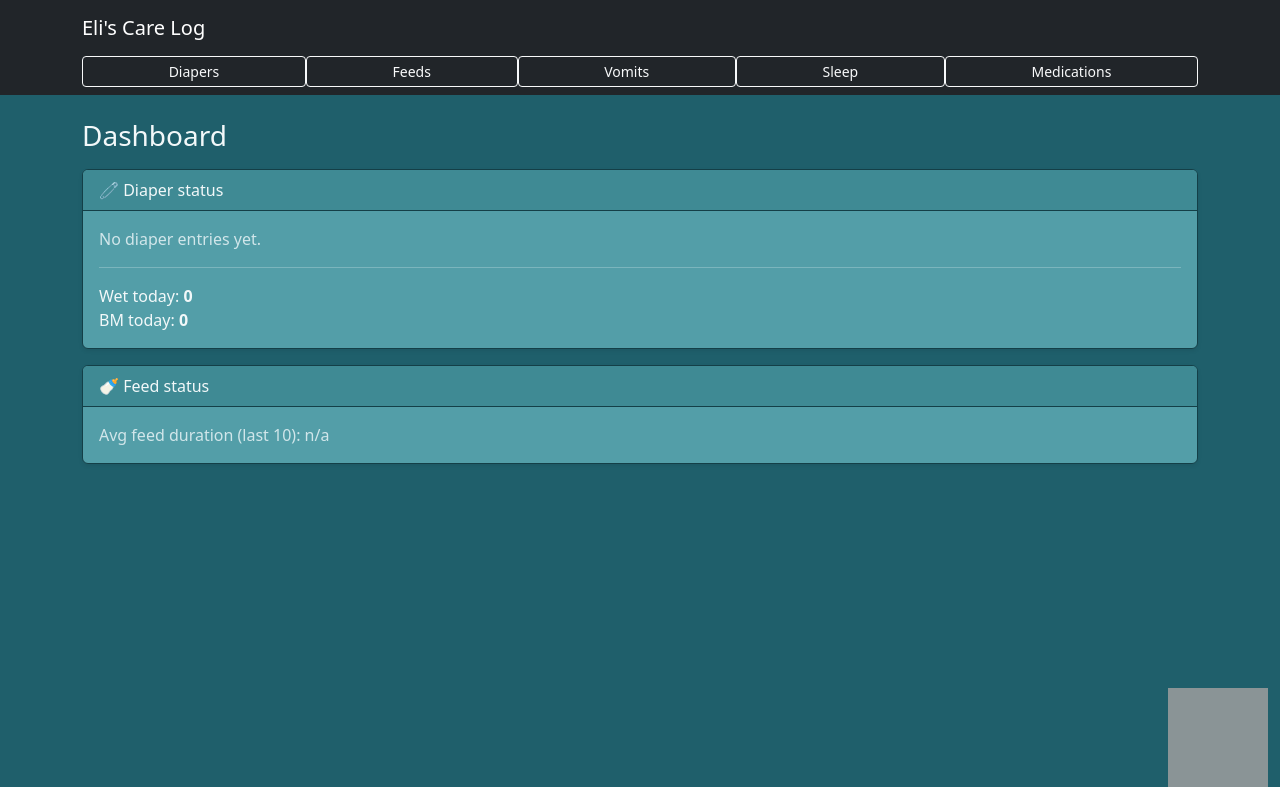
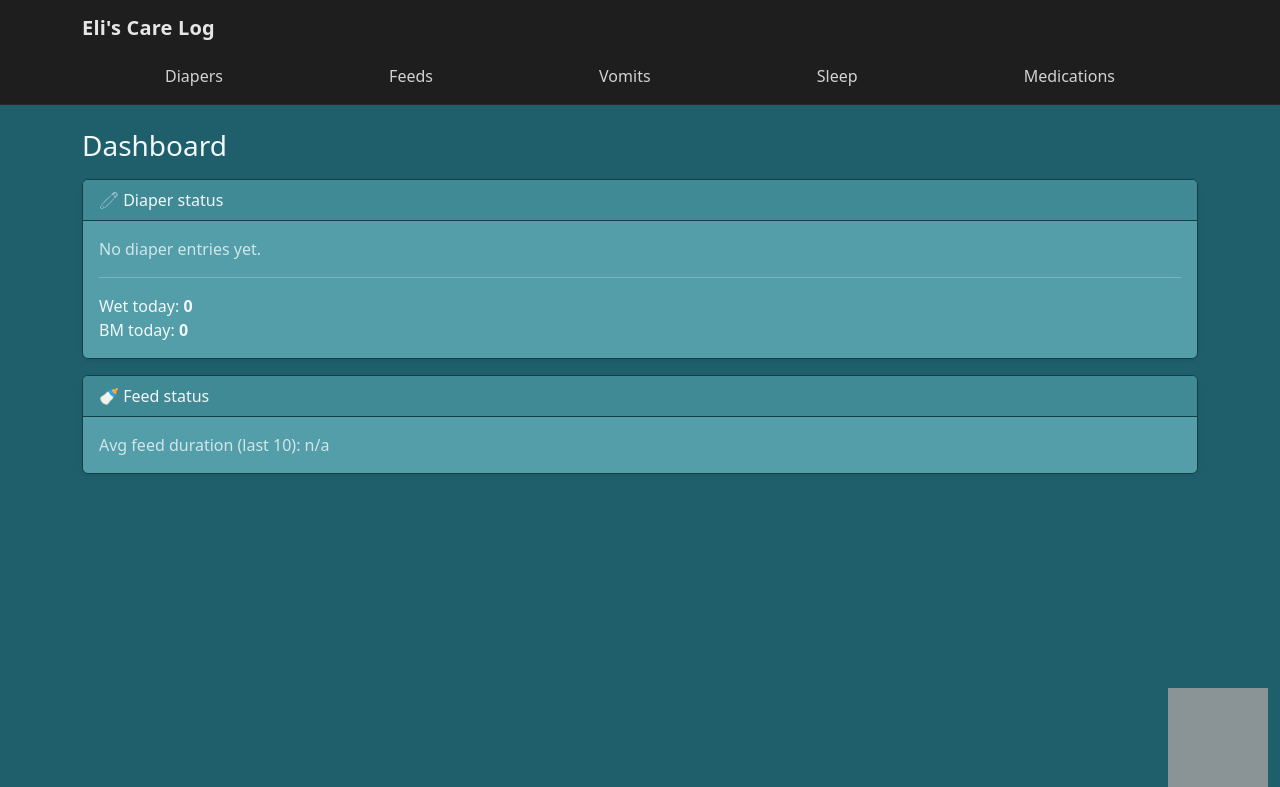
Before and after one commit to supersaiyoon/eli-care-log, a Flask app: page / in a window 1280 px wide. Shown: the top 787 px of the page. Run offline with Flask 3, Linux system fonts and the light colour scheme; data that the repository does not hold is empty; parts of the project's set-up code (start-up, migrations or seed data) failed here and were passed over; grey boxes are pictures that could not be loaded.

Commit message:
Improve navbar styling and active link appearance

```diff
--- a/templates/base.html
+++ b/templates/base.html
@@ -41,6 +41,51 @@
 
         {% if theme %}
         <style>
+            /* Navbar */
+            :root {
+                --nav-bg: #1e1e1e;
+                --nav-text: #e6e6e6;
+                --nav-text-muted: #bdbdbd;
+                --nav-accent: #e8dcc2;
+            }
+
+            .navbar {
+                background-color: var(--nav-bg);
+                border-bottom: 1px solid #2a2a2a;
+            }
+
+            .navbar .nav-link {
+                color: var(--nav-text);
+                opacity: 0.9;
+            }
+
+            .navbar .nav-link.active:hover {
+                background-color: #e0d2b3;
+                color: #1e1e1e;
+            }
+
+            .navbar .nav-link:hover {
+                color: var(--nav-text);
+                opacity: 1;
+            }
+
+            .navbar .nav-link.active {
+                background-color: #e8dcc2;   /* light neutral */
+                color: #1e1e1e;              /* dark text */
+                border-bottom-color: transparent;
+                border-radius: 0.375rem;
+            }
+
+            .navbar .navbar-brand {
+                color: var(--nav-text);
+                font-weight: 600;
+                letter-spacing: 0.2px;
+            }
+
+            .navbar .navbar-brand:hover {
+                color: var(--nav-text);
+            }
+
             /* Page */
             html, body {
                 background-color: var(--app-bg) !important;
@@ -162,17 +207,26 @@
         </div>
         {% endif %}
 
-        <nav class="navbar navbar-dark bg-dark mb-4">
+        <nav class="navbar mb-4">
             <div class="container d-flex flex-column align-items-start gap-2">
                 <a class="navbar-brand" href="{{ url_for('dashboard') }}">Eli's Care Log</a>
 
                 <!-- LIST LINKS -->
-                <div class="d-flex flex-wrap w-100">
-                    <a class="btn btn-outline-light btn-sm flex-fill text-center" href="{{ url_for('diaper_list') }}">Diapers</a>
-                    <a class="btn btn-outline-light btn-sm flex-fill text-center" href="{{ url_for('feed_list') }}">Feeds</a>
-                    <a class="btn btn-outline-light btn-sm flex-fill text-center" href="{{ url_for('vomit_list') }}">Vomits</a>
-                    <a class="btn btn-outline-light btn-sm flex-fill text-center" href="{{ url_for('sleep_list') }}">Sleep</a>
-                    <a class="btn btn-outline-light btn-sm flex-fill text-center" href="{{ url_for('medication_list') }}">Medications</a>
+                <div class="nav w-100">
+                    <a class="nav-link flex-fill text-center {% if page_key == 'diaper' %}active{% endif %}"
+                    href="{{ url_for('diaper_list') }}">Diapers</a>
+
+                    <a class="nav-link flex-fill text-center {% if page_key == 'feed' %}active{% endif %}"
+                    href="{{ url_for('feed_list') }}">Feeds</a>
+
+                    <a class="nav-link flex-fill text-center {% if page_key == 'vomit' %}active{% endif %}"
+                    href="{{ url_for('vomit_list') }}">Vomits</a>
+
+                    <a class="nav-link flex-fill text-center {% if page_key == 'sleep' %}active{% endif %}"
+                    href="{{ url_for('sleep_list') }}">Sleep</a>
+
+                    <a class="nav-link flex-fill text-center {% if page_key == 'medication' %}active{% endif %}"
+                    href="{{ url_for('medication_list') }}">Medications</a>
                 </div>
             </div>
         </nav>
```
